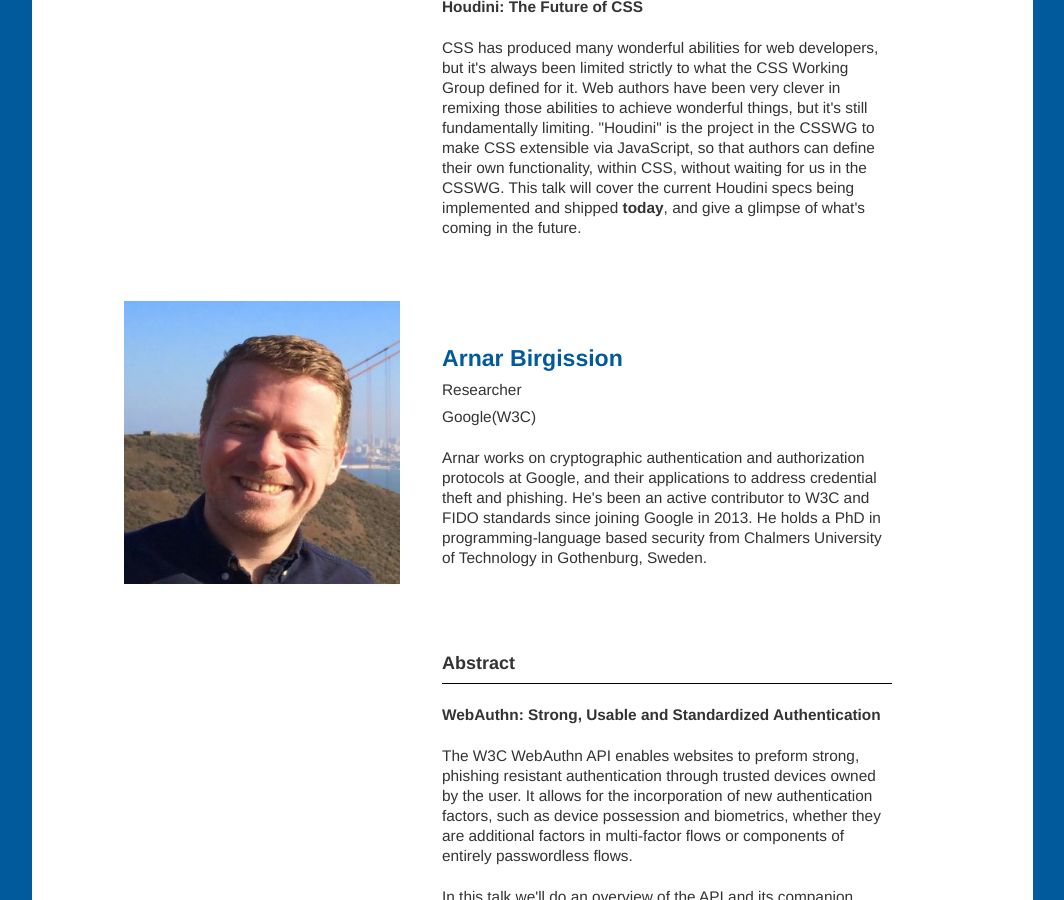
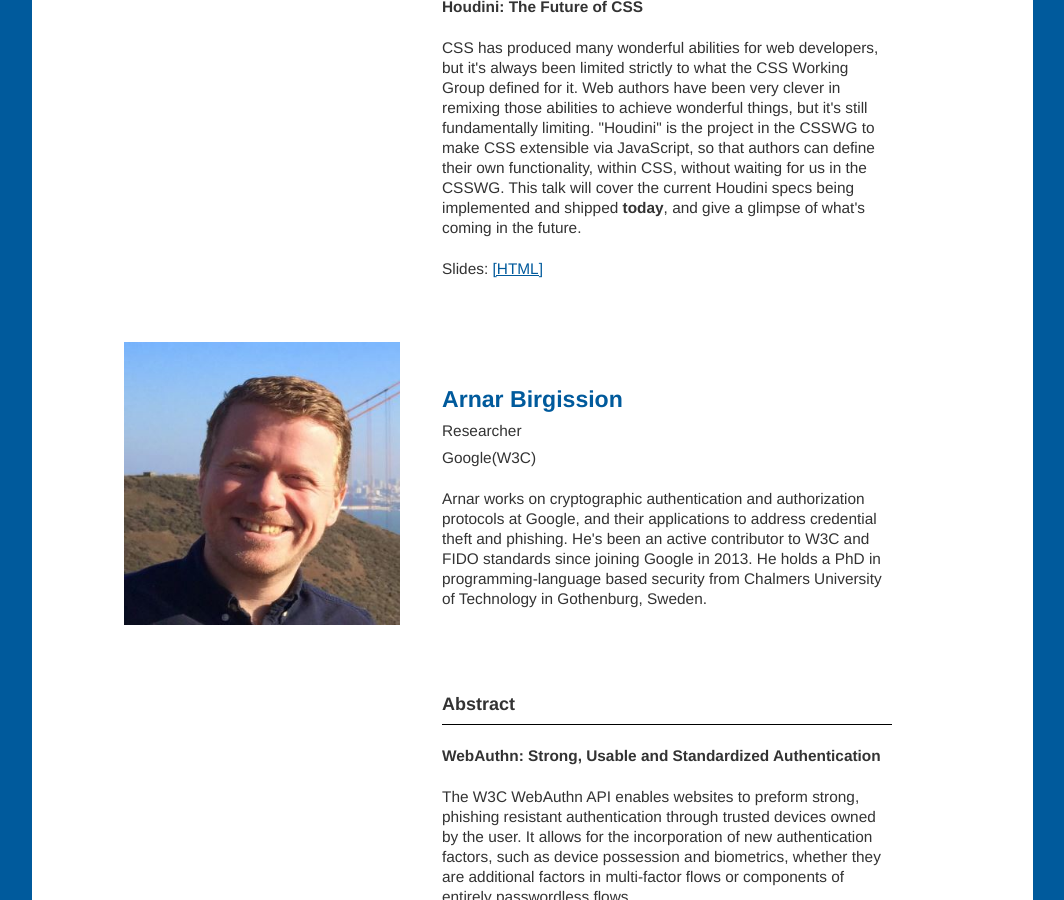
Before and after one commit to w3c/w3c-track-2019, a Jekyll site: the page built from speakers.md, in a window 1280 px wide and 900 px high, scrolled down 1828 px. Shown: the whole window, without its empty margins (108-1172 px from the left). Built offline with Jekyll 4.4.1, drawn with Linux system fonts in a browser that asks for light colours; our own code applies the rules of GitHub Pages for plain Markdown files.

Commit message:
Update speakers.md

```diff
--- a/speakers.md
+++ b/speakers.md
@@ -57,6 +57,7 @@ has been writing specs for CSS and other web tech for over a decade.</p>
 					<h3>Abstract</h3>
 					<h4>Houdini: The Future of CSS</h4>
 					<p>CSS has produced many wonderful abilities for web developers, but it's always been limited strictly to what the CSS Working Group defined for it. Web authors have been very clever in remixing those abilities to achieve wonderful things, but it's still fundamentally limiting. "Houdini" is the project in the CSSWG to make CSS extensible via JavaScript, so that authors can define their own functionality, within CSS, without waiting for us in the CSSWG. This talk will cover the current Houdini specs being implemented and shipped <b>today</b>, and give a glimpse of what's coming in the future.</p>
+					<p>Slides: <a href="https://www.xanthir.com/talks/2019-05-15">[HTML]</a></p>
 				</div>
 			</div>
 		</div>
```
